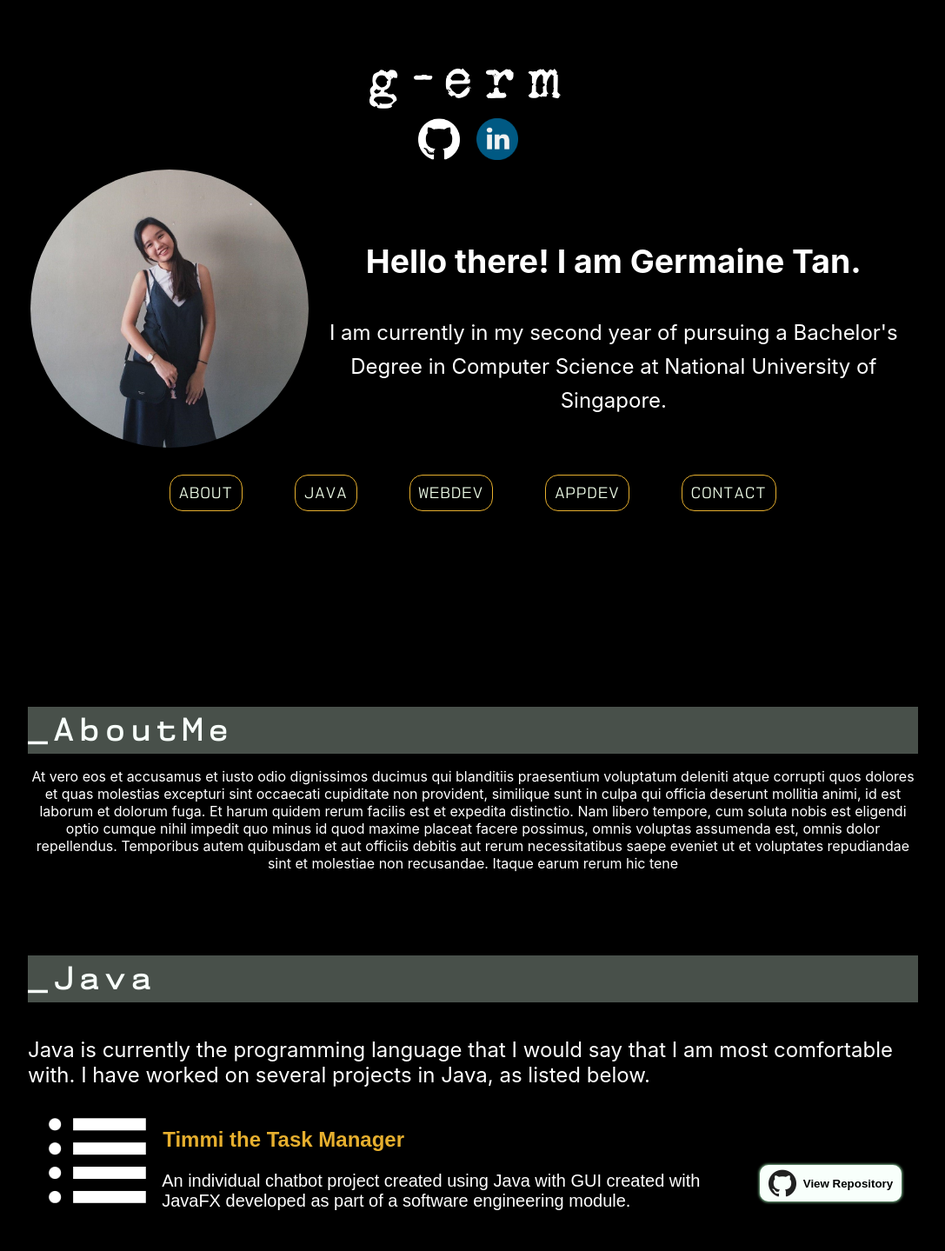
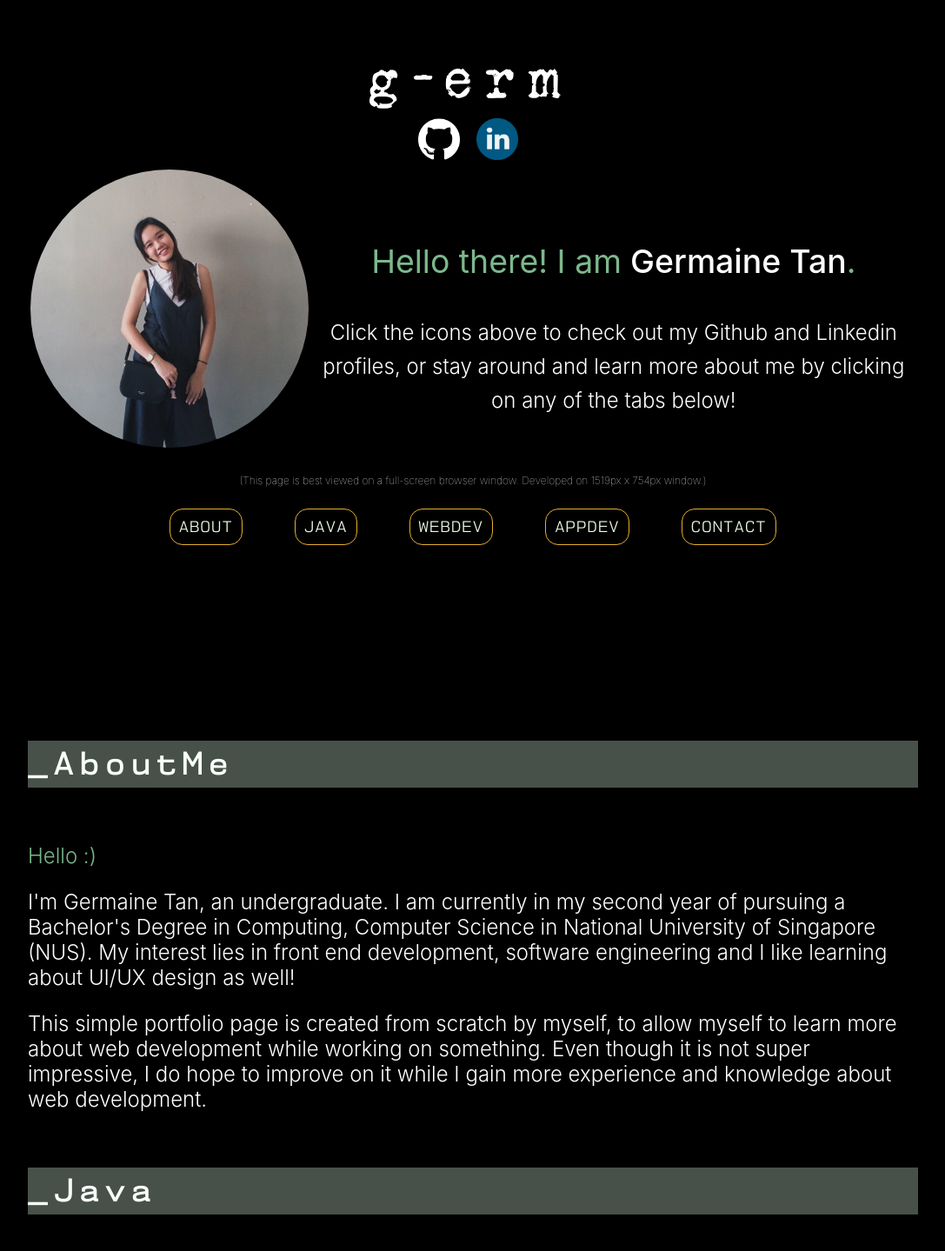
Before and after one commit to g-erm/portfolio, a React (Create React App) app: page /projects in a window 1280 px wide. Shown: the top 1439 px of the page at 87% size, without its empty margins (96-1183 px from the left). Built offline with nearby package versions, Linux system fonts and the light colour scheme.

Commit message:
Fill in about section and touch up others

```diff
--- a/src/components/About/About.css
+++ b/src/components/About/About.css
@@ -14,5 +14,8 @@
 }
 
 .aboutpara {
-    padding: 0vh 10vw 10vh;
+    padding: 3vh 10vw;
+    font-size: 3vh;
+    text-align: left;
+    font-weight: 300;
 }
--- a/src/components/About/About.js
+++ b/src/components/About/About.js
@@ -6,7 +6,12 @@ function About(props) {
     <div id="about">
       <h1 className="section-title">_AboutMe</h1>
       <div className="aboutpara">
-          At vero eos et accusamus et iusto odio dignissimos ducimus qui blanditiis praesentium voluptatum deleniti atque corrupti quos dolores et quas molestias excepturi sint occaecati cupiditate non provident, similique sunt in culpa qui officia deserunt mollitia animi, id est laborum et dolorum fuga. Et harum quidem rerum facilis est et expedita distinctio. Nam libero tempore, cum soluta nobis est eligendi optio cumque nihil impedit quo minus id quod maxime placeat facere possimus, omnis voluptas assumenda est, omnis dolor repellendus. Temporibus autem quibusdam et aut officiis debitis aut rerum necessitatibus saepe eveniet ut et voluptates repudiandae sint et molestiae non recusandae. Itaque earum rerum hic tene
+        <p style={{color:'#7CB88C'}}>Hello :)</p>I'm Germaine Tan, an undergraduate. I am currently in my second year of pursuing a Bachelor's Degree in Computing, Computer Science in National University of Singapore (NUS).
+        My interest lies in front end development, software engineering and I like learning about UI/UX design as well!
+        <p>
+          This simple portfolio page is created from scratch by myself, to allow myself to learn more about web development while working on something.
+          Even though it is not super impressive, I do hope to improve on it while I gain more experience and knowledge about web development.
+        </p>
       </div>
     </div>
   )
--- a/src/components/Contact/Contact.css
+++ b/src/components/Contact/Contact.css
@@ -2,6 +2,7 @@
     padding: 3vh 10vw;
     font-size: 3vh;
     text-align: left;
+    font-weight: 300;
 }
 
 .contact-div {
--- a/src/components/Introduction/Introduction.css
+++ b/src/components/Introduction/Introduction.css
@@ -15,7 +15,7 @@
 
 .intropara {
     font-size: 3vh;
-    font-weight: lighter;
+    font-weight: 300;
 }
 
 @font-face {
@@ -29,3 +29,8 @@
     letter-spacing: 1rem;
     margin: 8vh 0 1vh;
 }
+
+.dimension {
+    font-size: 1.5vh;
+    font-weight: 100;
+}
--- a/src/components/Introduction/Introduction.js
+++ b/src/components/Introduction/Introduction.js
@@ -30,11 +30,22 @@ function Introduction(props) {
         <tr>
           <th style={{width: '30%'}}><img className="profile" src={profile} alt="Profile Picture"/></th>
           <th style={{width: '70%'}}>
-            <h3>Hello there! I am Germaine Tan.</h3>
-            <text className="intropara">I am currently in my second year of pursuing a Bachelor's Degree in Computer Science at National University of Singapore.</text>
+
+            <h3 style={{fontWeight:'400', color:'#7CB88C'}}>
+              Hello there! I am
+              <text style={{fontWeight:'500', color:'white'}}> Germaine Tan</text>
+              .
+            </h3>
+
+            <text className="intropara">
+              Click the icons above to check out my Github and Linkedin profiles,
+              or stay around and learn more about me by clicking on any of the tabs below!
+            </text>
+
           </th>
         </tr>
       </table>
+      <text className="dimension">(This page is best viewed on a full-screen browser window. Developed on 1519px x 754px window.)</text>
       </motion.h1>
     </div>
   )
--- a/src/components/Java/Java.css
+++ b/src/components/Java/Java.css
@@ -2,6 +2,7 @@
     padding: 3vh 10vw;
     font-size: 3vh;
     text-align: left;
+    font-weight: 300;
 }
 
 .java-container {
--- a/src/components/Thumbnail/Thumbnail.css
+++ b/src/components/Thumbnail/Thumbnail.css
@@ -30,14 +30,19 @@
 .repo-link {
     float: right;
     margin: 8vh 1vw;
-    background-color: #F8FFFB;
-    box-shadow: 0 0 3px 1px #7CB88C;
+    background-color: transparent;
+    box-shadow: 0 0 3px #7CB88C;
     border-radius: 10px;
     border: 0px;
+    color: #48504A;
+    font-weight: 300;
 }
 
 .repo-link:hover {
     box-shadow: 0 0 3px 2px #7CB88C;
+    background-color: #7CB88C;
+    color: #171D1C;
+    font-weight: bold;
 }
 
 .github-logo {
@@ -49,6 +54,5 @@
 .view-repo {
     vertical-align: middle;
     padding: 0px 4px;
-    font-weight: bold;
     text-decoration: none;
 }
--- a/src/components/Webdev/Webdev.js
+++ b/src/components/Webdev/Webdev.js
@@ -23,6 +23,7 @@ function Webdev(props) {
         image={web}
         title="Portfolio"
         description="This current webpage you are seeing is my first web development project I've embarked on!
+        It is not very fancy, but I am pretty satisfied with the little animations I've managed to do.
         I do hope to slowly update and improve on it as I gain knowledge and experience from here on."
       />
 
```
Also changed, not shown: src/App.js (+0 -7 lines), 1 other file (tests, documents, lock files or other folders).
